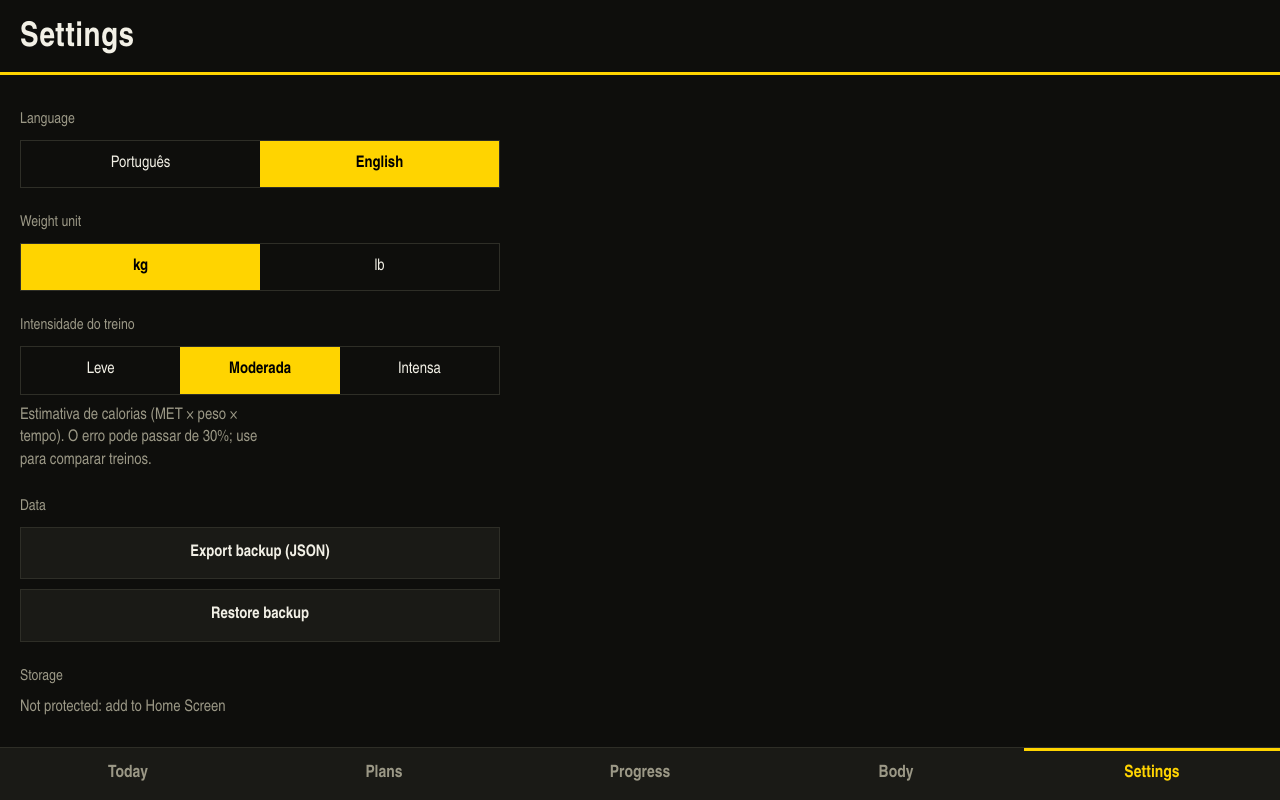
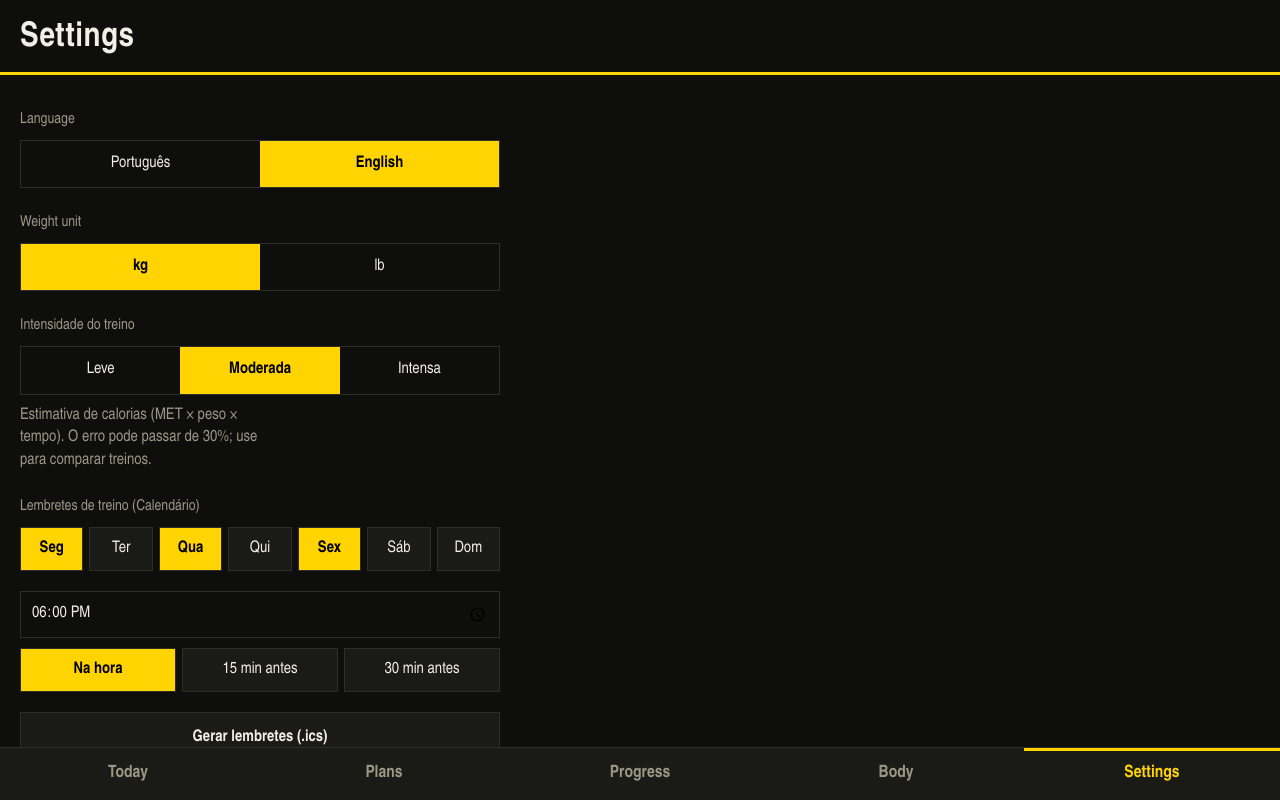
Before and after one commit to ingridmarquesmua/gym, a Preact app: page / in a window 1280 px wide. Both pictures are taken after a click on the button "Settings". Built offline with nearby package versions, Linux system fonts and the light colour scheme.

Commit message:
Add files via upload

```diff
--- a/src/App.jsx
+++ b/src/App.jsx
@@ -140,6 +140,14 @@ function Today() {
       navigator.vibrate?.([200, 100, 200])
     }
   }, [left, timer])
+  const wl = !!timer && !timer.fired
+  useEffect(() => {
+    if (!wl) return
+    let lock; const get = async () => { try { lock = await navigator.wakeLock?.request('screen') } catch {} }
+    get(); const vis = () => { if (document.visibilityState === 'visible') get() }
+    document.addEventListener('visibilitychange', vis)
+    return () => { document.removeEventListener('visibilitychange', vis); lock?.release?.().catch(() => {}) }
+  }, [wl])
   const startRest = it => {
     unlock(); const r = it.restMax ?? it.restMin ?? 60
     if (!r) return setTimer(null)
@@ -195,6 +203,31 @@ function Today() {
   </div>
 }
 
+function Reminders() {
+  const [days, setDays] = useState(JSON.parse(localStorage.remDays || '[1,3,5]')), [time, setTime] = useState(localStorage.remTime || '18:00'), [al, setAl] = useState(localStorage.remAlert || '0'), [msg, setMsg] = useState('')
+  const toggle = n => { const v = days.includes(n) ? days.filter(x => x !== n) : [...days, n].sort(); setDays(v); localStorage.remDays = JSON.stringify(v) }
+  const gen = async () => {
+    if (!days.length) return setMsg('Escolha ao menos um dia.')
+    const [h, mi] = time.split(':').map(Number), p = n => String(n).padStart(2, '0'), now = new Date()
+    const stamp = now.toISOString().replace(/[-:]|\.\d{3}/g, ''), BY = ['MO', 'TU', 'WE', 'TH', 'FR', 'SA', 'SU']
+    const ev = days.map(wd => {
+      const s = new Date(now); s.setDate(now.getDate() + (wd - (((now.getDay() + 6) % 7) + 1) + 7) % 7)
+      return ['BEGIN:VEVENT', `UID:treino-${BY[wd - 1]}@treino.app`, `DTSTAMP:${stamp}`, `DTSTART:${s.getFullYear()}${p(s.getMonth() + 1)}${p(s.getDate())}T${p(h)}${p(mi)}00`,
+        'DURATION:PT1H', `RRULE:FREQ=WEEKLY;BYDAY=${BY[wd - 1]}`, 'SUMMARY:Treino', 'BEGIN:VALARM', 'ACTION:DISPLAY', 'DESCRIPTION:Hora do treino', `TRIGGER:-PT${al}M`, 'END:VALARM', 'END:VEVENT'].join('\r\n')
+    })
+    const ics = ['BEGIN:VCALENDAR', 'VERSION:2.0', 'PRODID:-//Treino//PT', 'CALSCALE:GREGORIAN', ...ev, 'END:VCALENDAR'].join('\r\n')
+    const file = new File([ics], 'treino-lembretes.ics', { type: 'text/calendar' })
+    try { if (navigator.canShare?.({ files: [file] })) { await navigator.share({ files: [file] }); return } } catch (e) { if (e.name === 'AbortError') return }
+    const a = document.createElement('a'); a.href = URL.createObjectURL(file); a.download = file.name; a.click()
+  }
+  return <div class="list"><label>Lembretes de treino (Calendário)</label>
+    <div class="chips">{DOW.map((n, i) => <button class={days.includes(i + 1) ? 'on' : ''} onClick={() => toggle(i + 1)}>{n}</button>)}</div>
+    <input type="time" value={time} onInput={e => { setTime(e.target.value); localStorage.remTime = e.target.value }} />
+    <div class="chips">{[['0', 'Na hora'], ['15', '15 min antes'], ['30', '30 min antes']].map(([v, l]) => <button class={al === v ? 'on' : ''} onClick={() => { setAl(v); localStorage.remAlert = v }}>{l}</button>)}</div>
+    <button class="btn" onClick={gen}>Gerar lembretes (.ics)</button>
+    <p class="msg">{msg || 'Ao gerar, escolha Calendário e toque em Adicionar. Se já importou antes, apague os eventos antigos "Treino" para não duplicar.'}</p></div>
+}
+
 function Settings({ rerender }) {
   const [msg, setMsg] = useState(''), [persisted, setPersisted] = useState(false), [unit, setUnit] = useState(localStorage.getItem('unit') || 'kg'), [met, setMet] = useState(localStorage.getItem('met') || '5')
   useEffect(() => { navigator.storage?.persist?.().then(setPersisted) }, [])
@@ -207,6 +240,7 @@ function Settings({ rerender }) {
     <label>{t('unit')}</label><Seg k="unit" val={unit} opts={[['kg', 'kg'], ['lb', 'lb']]} />
     <label>{t('intensity')}</label><Seg k="met" val={met} opts={[['3.5', 'Leve'], ['5', 'Moderada'], ['6', 'Intensa']]} />
     <p class="msg">Estimativa de calorias (MET × peso × tempo). O erro pode passar de 30%; use para comparar treinos.</p>
+    <Reminders />
     <label>{t('data')}</label>
     <button class="btn" onClick={doExport}>{t('export')}</button>
     <label class="btn file">{t('import')}<input type="file" accept="application/json" onChange={doImport} hidden /></label>
```
